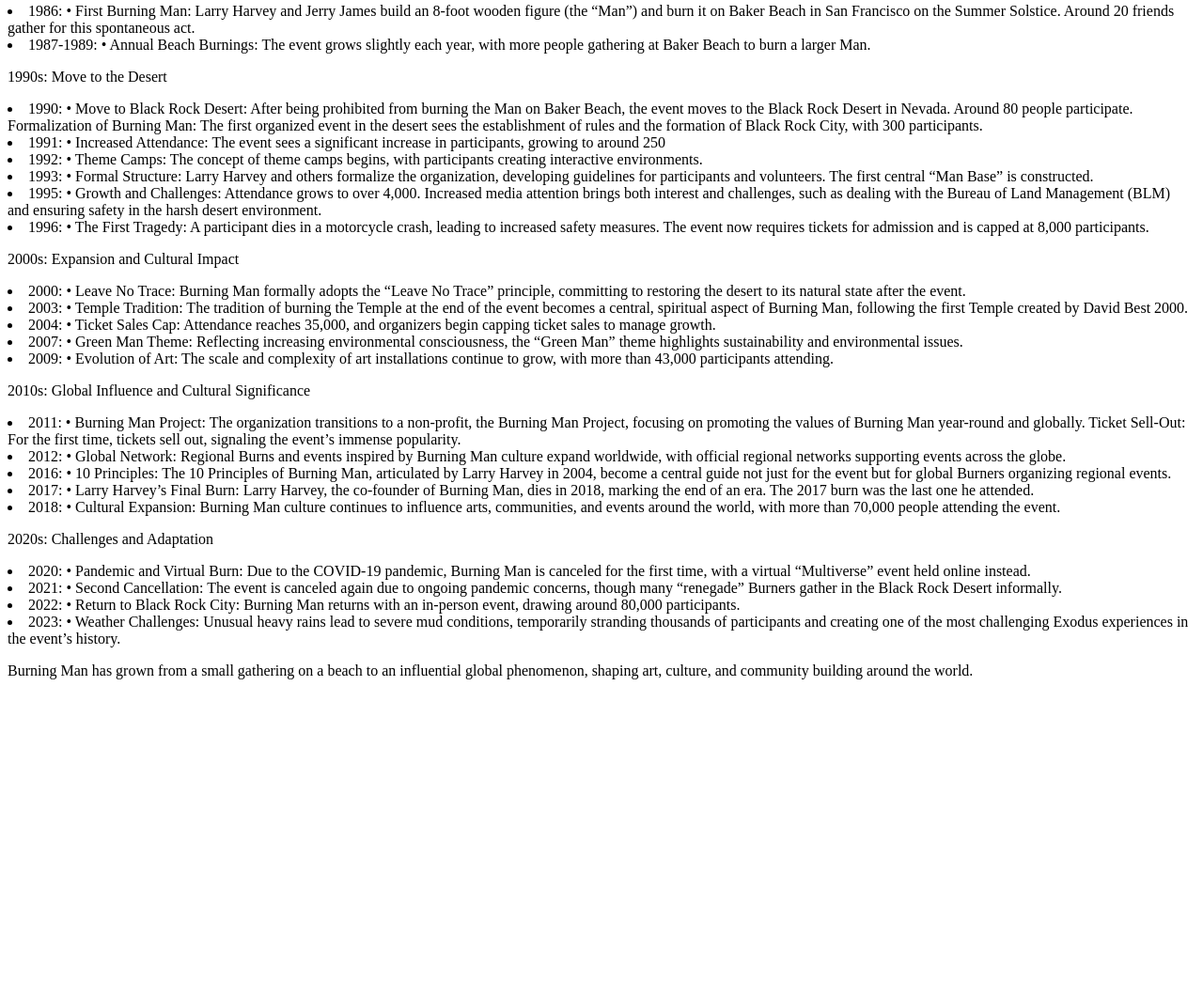
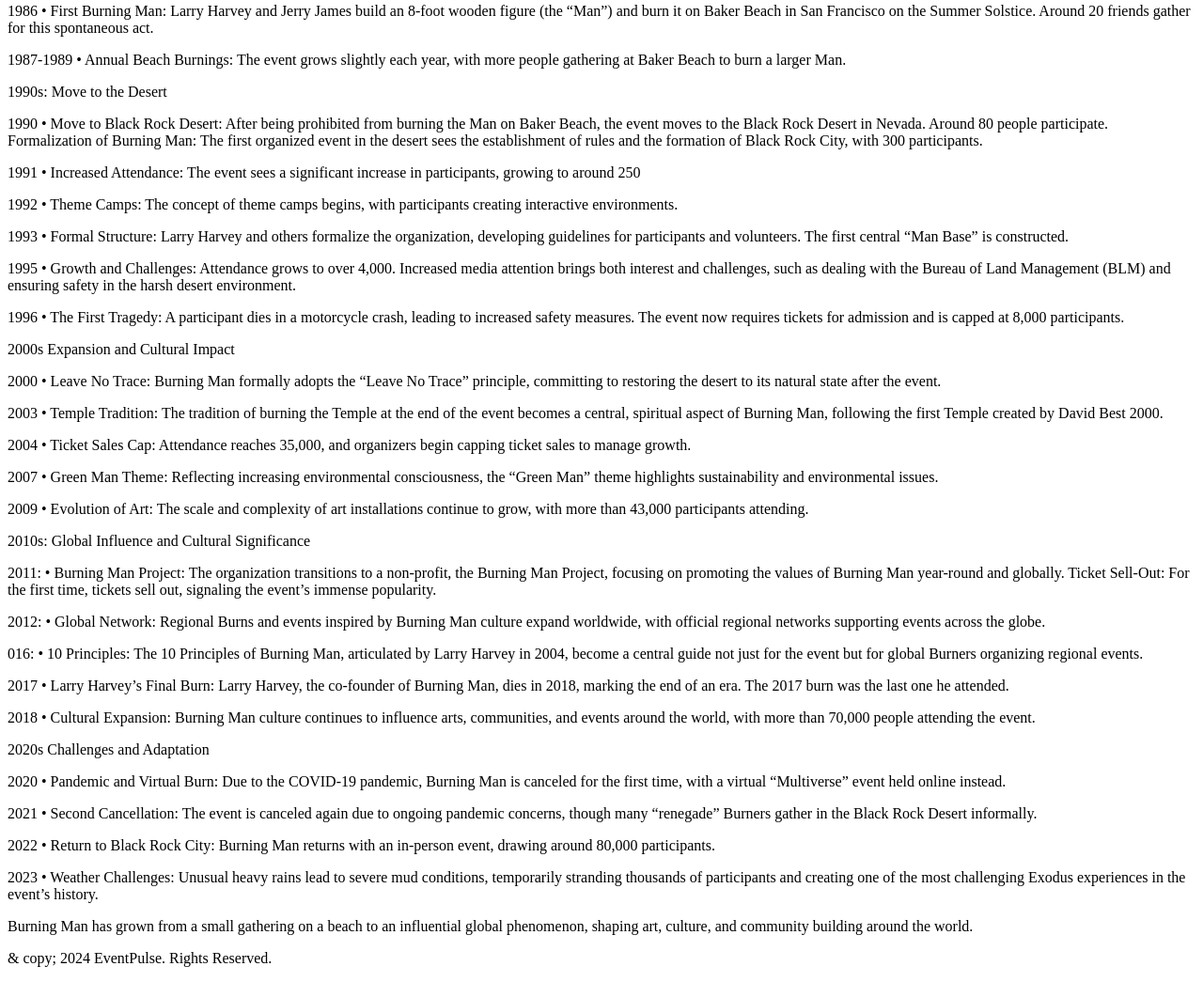
Before and after one commit to Weareone369/EventPulse, a plain HTML site: page about.html in a window 1280 px wide. Shown: the part 419-1464 px from the top of the page at 94% size. Before the commit the page ends 1158 px from the top, so only its background shows below. Drawn offline with Linux system fonts and the light colour scheme.

Commit message:
Adding all the text to about the festival

```diff
--- a/about.html
+++ b/about.html
@@ -21,7 +21,7 @@
 
         <h2> About Burning Man</h2>
 
-        <h2> Why It Started/ Timeline</h2>
+        <h2> Hisotry/Timeline</h2>
 
             <p>The initial act of burning the wooden man was an impromptu expression of
             creativity and a way for Harvey to process personal experiences.
@@ -37,80 +37,87 @@
                 <p>The history of Burning Man is marked by significant milestones and evolution over the decades.
                     Below is a timeline outlining the key events in Burning Man’s history: 1980s: The Origins</p>
 
-                <li>1986: • First Burning Man: Larry Harvey and Jerry James build an 8-foot wooden figure (the “Man”)
-                and burn it on Baker Beach in San Francisco on the Summer Solstice. Around 20 friends gather for this spontaneous act.</li>
+                <p>1986 • First Burning Man: Larry Harvey and Jerry James build an 8-foot wooden figure (the “Man”)
+                and burn it on Baker Beach in San Francisco on the Summer Solstice. Around 20 friends gather for this spontaneous act.</p>
 
-                <li>1987-1989: • Annual Beach Burnings: The event grows slightly each year, with more people gathering at Baker Beach
-                to burn a larger Man.
+                <p>1987-1989 • Annual Beach Burnings: The event grows slightly each year, with more people gathering at Baker Beach
+                to burn a larger Man.</p>
 
                 <p>1990s: Move to the Desert</p>
 
-                <li>1990: • Move to Black Rock Desert: After being prohibited from burning the Man on Baker Beach, the event moves to the
+                <p>1990 • Move to Black Rock Desert: After being prohibited from burning the Man on Baker Beach, the event moves to the
                 Black Rock Desert in Nevada. Around 80 people participate. Formalization of Burning Man: The first organized event in the
-                desert sees the establishment of rules and the formation of Black Rock City, with 300 participants.</li>
+                desert sees the establishment of rules and the formation of Black Rock City, with 300 participants.</p>
 
-                <li>1991: • Increased Attendance: The event sees a significant increase in participants, growing to around 250 </li>
+                <p>1991 • Increased Attendance: The event sees a significant increase in participants, growing to around 250 </p>
 
-                <li>1992: • Theme Camps: The concept of theme camps begins, with participants creating interactive environments.</li>
+                <p>1992 • Theme Camps: The concept of theme camps begins, with participants creating interactive environments.</p>
 
-                <li>1993: • Formal Structure: Larry Harvey and others formalize the organization, developing guidelines for participants and
-                volunteers. The first central “Man Base” is constructed. </li>
+                <p>1993 • Formal Structure: Larry Harvey and others formalize the organization, developing guidelines for participants and
+                volunteers. The first central “Man Base” is constructed. </p>
 
-                <li>1995: • Growth and Challenges: Attendance grows to over 4,000. Increased media attention brings both interest and challenges,
+                <p>1995 • Growth and Challenges: Attendance grows to over 4,000. Increased media attention brings both interest and challenges,
                 such as dealing with the Bureau of Land Management (BLM) and ensuring safety in the harsh desert environment. </li>
 
-                <li>1996: • The First Tragedy: A participant dies in a motorcycle crash, leading to increased safety measures.
+                <p>1996 • The First Tragedy: A participant dies in a motorcycle crash, leading to increased safety measures.
                 The event now requires tickets for admission and is capped at 8,000 participants. </li>
 
-                <p>2000s: Expansion and Cultural Impact</p>
+                <p>2000s Expansion and Cultural Impact</p>
 
-                <li>2000: • Leave No Trace: Burning Man formally adopts the “Leave No Trace” principle, committing to restoring
-                the desert to its natural state after the event.</li>
+                <p>2000 • Leave No Trace: Burning Man formally adopts the “Leave No Trace” principle, committing to restoring
+                the desert to its natural state after the event.</p>
 
-                <li>2003: • Temple Tradition: The tradition of burning the Temple at the end of the event becomes a central,
-                spiritual aspect of Burning Man, following the first Temple created by David Best 2000. </li>
+                <p>2003 • Temple Tradition: The tradition of burning the Temple at the end of the event becomes a central,
+                spiritual aspect of Burning Man, following the first Temple created by David Best 2000. </p>
 
-                <li>2004: • Ticket Sales Cap: Attendance reaches 35,000, and organizers begin capping ticket sales to
-                manage growth. </li>
+                <p>2004 • Ticket Sales Cap: Attendance reaches 35,000, and organizers begin capping ticket sales to
+                manage growth. </p>
 
-                <li>2007: • Green Man Theme: Reflecting increasing environmental consciousness, the “Green Man” theme highlights
-                sustainability and environmental issues. </li>
+                <p>2007 • Green Man Theme: Reflecting increasing environmental consciousness, the “Green Man” theme highlights
+                sustainability and environmental issues. </p>
 
-                <li>2009: • Evolution of Art: The scale and complexity of art installations continue to grow, with more than
-                43,000 participants attending. </li>
+                <p>2009 • Evolution of Art: The scale and complexity of art installations continue to grow, with more than
+                43,000 participants attending. </p>
 
                 <p>2010s: Global Influence and Cultural Significance </p>
 
-                <li>2011: • Burning Man Project: The organization transitions to a non-profit, the Burning Man Project,
+                <p>2011: • Burning Man Project: The organization transitions to a non-profit, the Burning Man Project,
                 focusing on promoting the values of Burning Man year-round and globally.
-                Ticket Sell-Out: For the first time, tickets sell out, signaling the event’s immense popularity.</li>
+                Ticket Sell-Out: For the first time, tickets sell out, signaling the event’s immense popularity.</p>
 
-                <li>2012: • Global Network: Regional Burns and events inspired by Burning Man culture expand worldwide, with
-                official regional networks supporting events across the globe.</li>
+                <p>2012: • Global Network: Regional Burns and events inspired by Burning Man culture expand worldwide, with
+                official regional networks supporting events across the globe.</p>
 
-                <li>2016: • 10 Principles: The 10 Principles of Burning Man, articulated by Larry Harvey in 2004,
-                become a central guide not just for the event but for global Burners organizing regional events.</li>
+                <p>016: • 10 Principles: The 10 Principles of Burning Man, articulated by Larry Harvey in 2004,
+                become a central guide not just for the event but for global Burners organizing regional events.</p>
 
-                <li>2017: • Larry Harvey’s Final Burn: Larry Harvey, the co-founder of Burning Man, dies in 2018, marking the end of an era.
-                The 2017 burn was the last one he attended.</li>
+                <p>2017 • Larry Harvey’s Final Burn: Larry Harvey, the co-founder of Burning Man, dies in 2018, marking the end of an era.
+                The 2017 burn was the last one he attended.</p>
 
-                <li>2018: • Cultural Expansion: Burning Man culture continues to influence arts, communities, and events around the world,
-                with more than 70,000 people attending the event.</li>
+                <p>2018 • Cultural Expansion: Burning Man culture continues to influence arts, communities, and events around the world,
+                with more than 70,000 people attending the event.</p>
 
-                <p>2020s: Challenges and Adaptation</p>
+                <p>2020s Challenges and Adaptation</p>
 
-                <li>2020: • Pandemic and Virtual Burn: Due to the COVID-19 pandemic, Burning Man is canceled for the first time,
-                with a virtual “Multiverse” event held online instead.</li>
+                <p>2020 • Pandemic and Virtual Burn: Due to the COVID-19 pandemic, Burning Man is canceled for the first time,
+                with a virtual “Multiverse” event held online instead.</p>
 
-                <li>2021: • Second Cancellation: The event is canceled again due to ongoing pandemic concerns,
-                though many “renegade” Burners gather in the Black Rock Desert informally.</li>
+                <p>2021 • Second Cancellation: The event is canceled again due to ongoing pandemic concerns,
+                though many “renegade” Burners gather in the Black Rock Desert informally.</p>
 
-                <li>2022: • Return to Black Rock City: Burning Man returns with an in-person event, drawing around
-                80,000 participants.</li>
+                <p>2022 • Return to Black Rock City: Burning Man returns with an in-person event, drawing around
+                80,000 participants.</p>
 
-                <li>2023: • Weather Challenges: Unusual heavy rains lead to severe mud conditions, temporarily
+                <p>2023 • Weather Challenges: Unusual heavy rains lead to severe mud conditions, temporarily
                 stranding thousands of participants and creating one of the most challenging Exodus experiences in
-                the event’s history.</li>
+                the event’s history.</p>
 
                 <p>Burning Man has grown from a small gathering on a beach to an influential
                 global phenomenon, shaping art, culture, and community building around the world.</p>
+            </div>
+        </section>
+        <footer>
+            <p>& copy; 2024 EventPulse. Rights Reserved.</p>
+        </footer>
+        </body>
+        </html>
```
